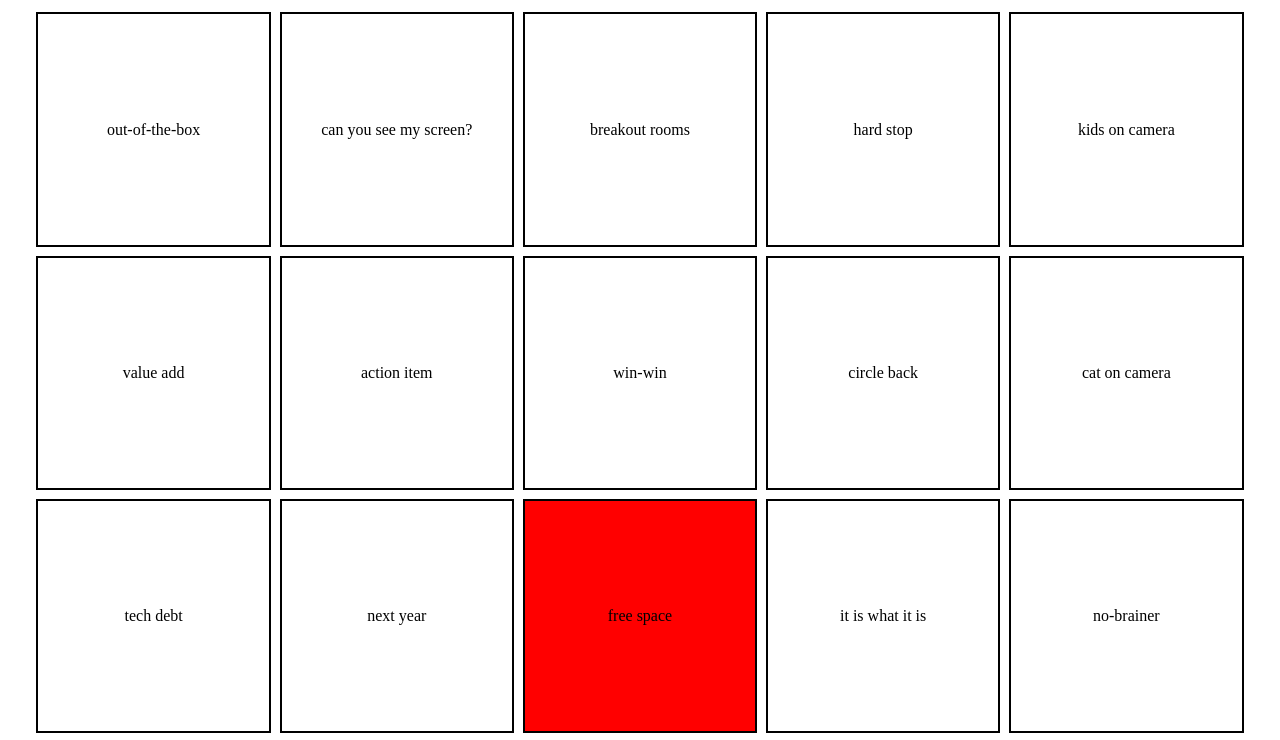
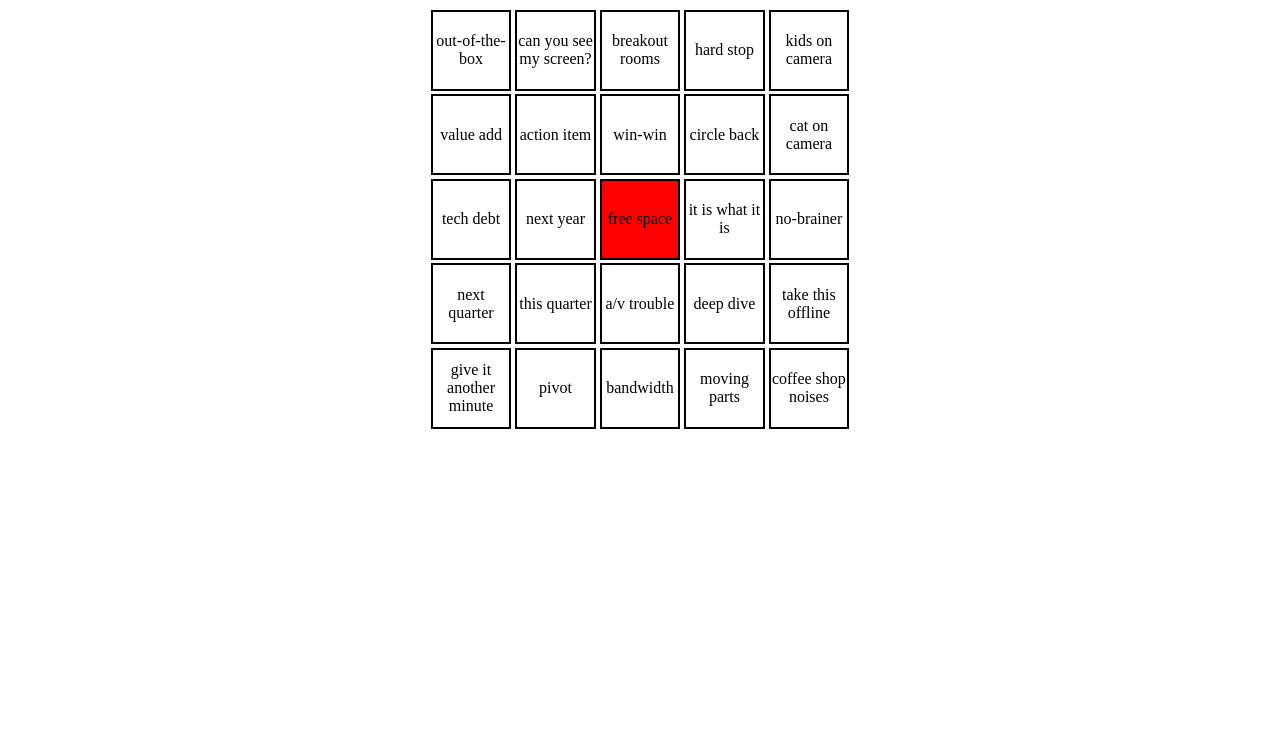
Before and after one commit to enitchals/bingo, a React (Vite) app: page /#/ in a window 1280 px wide. Shown: the top 740 px of the page. Built offline with nearby package versions, Linux system fonts and the light colour scheme.

Commit message:
make card smaller

```diff
--- a/src/components/BingoCard.css
+++ b/src/components/BingoCard.css
@@ -1,6 +1,6 @@
 .square {
-  width: 18vw;
-  height: 18vw;
+  width: 6vw;
+  height: 6vw;
   border: 2px solid black;
   display: flex;
   flex-direction: row;
@@ -14,8 +14,8 @@
 }
 
 .card {
-  width: 95vw;
-  height: 95vw;
+  width: 33vw;
+  height: 33vw;
   display: flex;
   flex-direction: row;
   flex-wrap: wrap;
```
